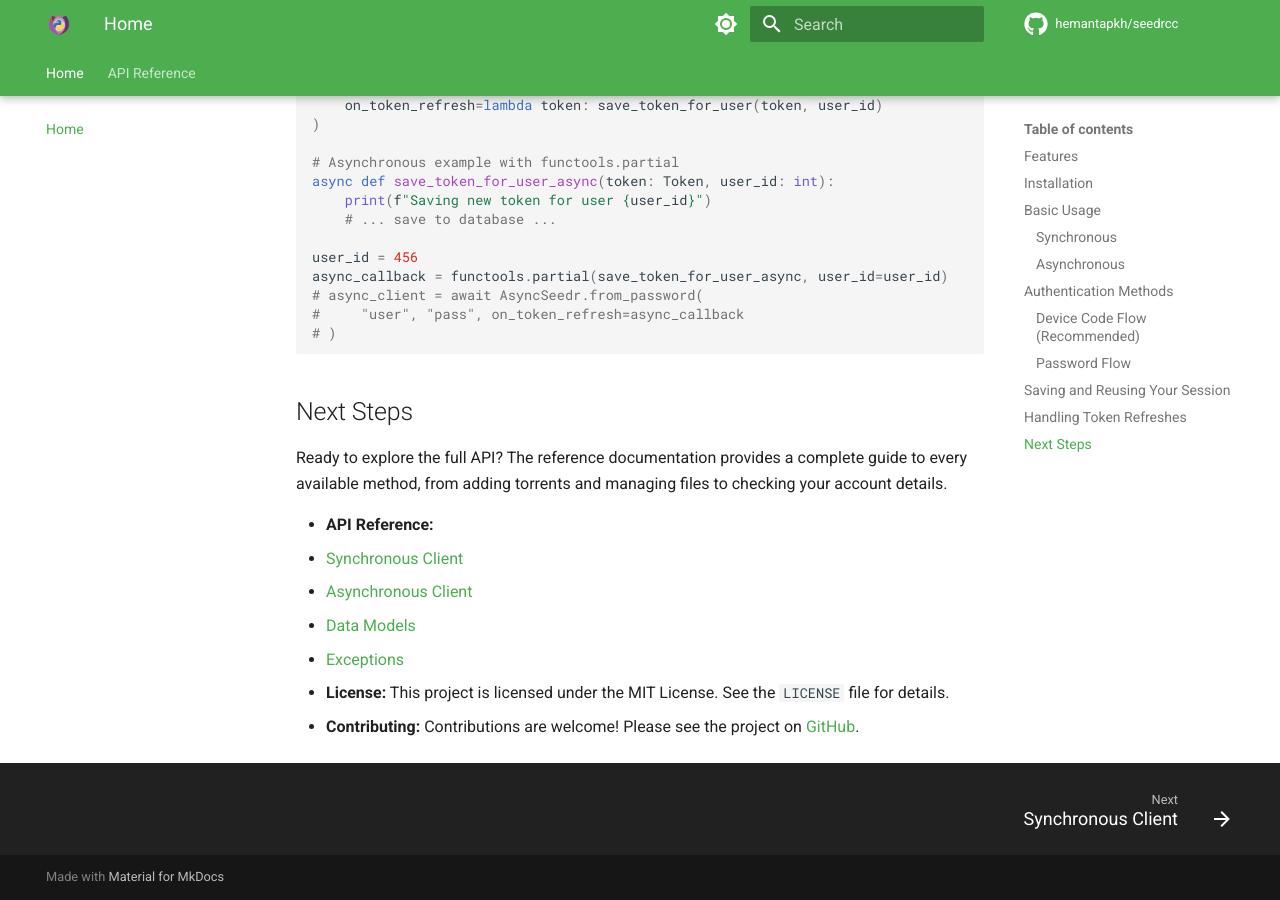
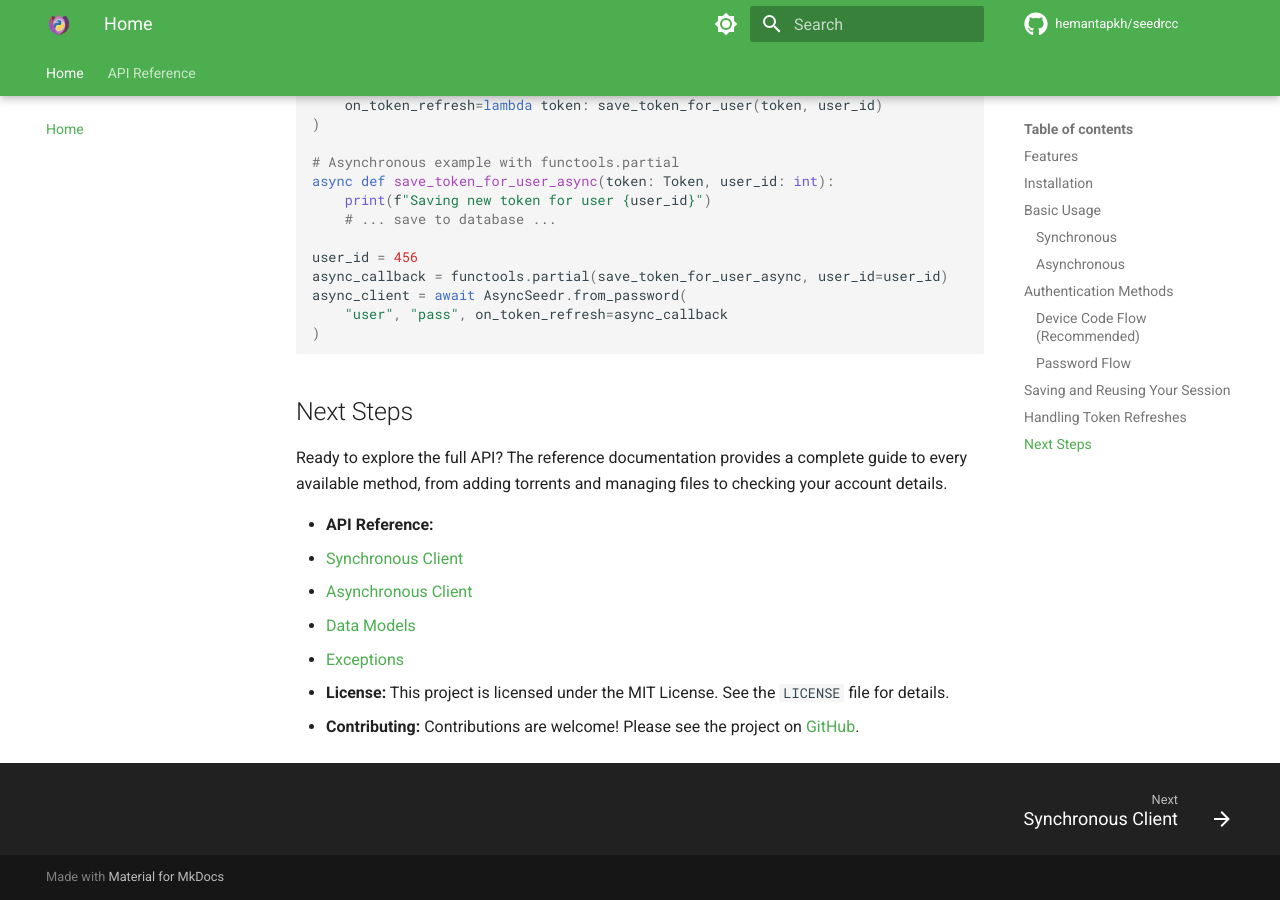
Before and after one commit to hemantapkh/seedrcc, an MkDocs documentation site: the page built from docs/index.md, in a window 1280 px wide and 900 px high, scrolled down 4465 px. Built offline with MkDocs 1.6.1 and Material for MkDocs 9.7.7, drawn with Linux system fonts in a browser that asks for light colours; comment, search, counter and statistics services are not loaded.

````diff
--- a/docs/index.md
+++ b/docs/index.md
@@ -200,9 +200,9 @@ async def save_token_for_user_async(token: Token, user_id: int):
 
 user_id = 456
 async_callback = functools.partial(save_token_for_user_async, user_id=user_id)
-# async_client = await AsyncSeedr.from_password(
-#     "user", "pass", on_token_refresh=async_callback
-# )
+async_client = await AsyncSeedr.from_password(
+    "user", "pass", on_token_refresh=async_callback
+)
 ```
 
 ## Next Steps
````
